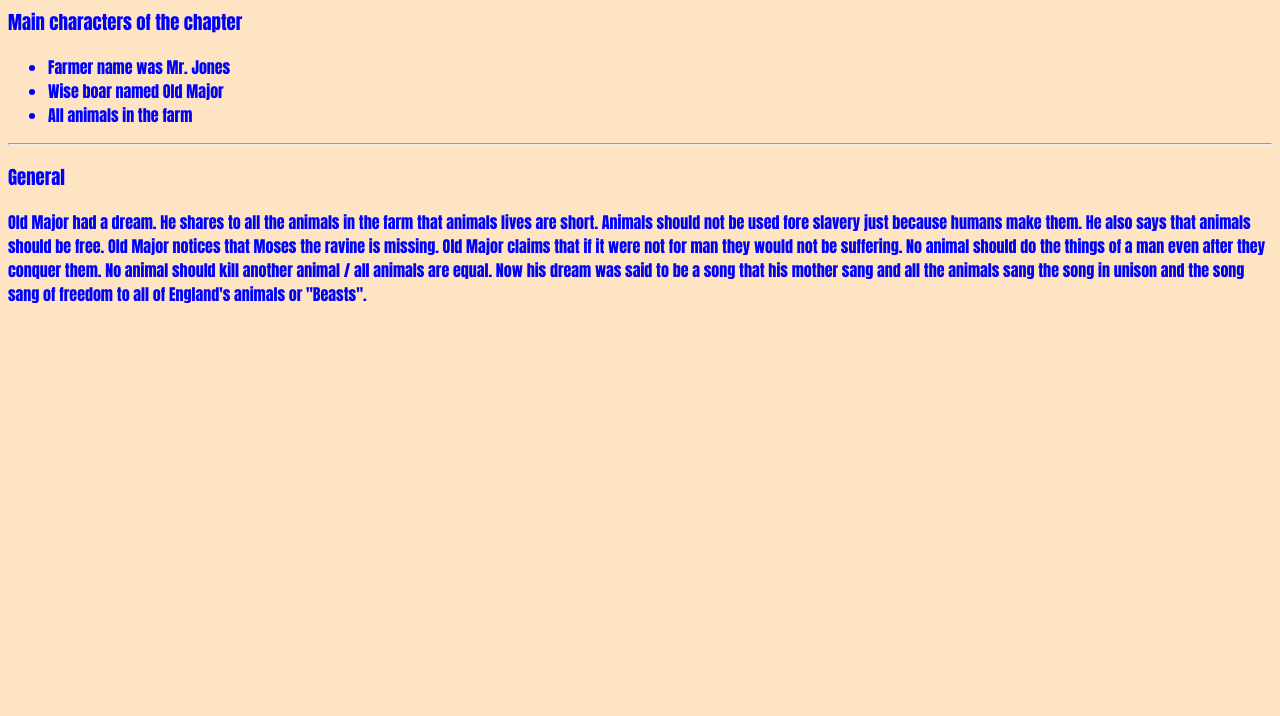
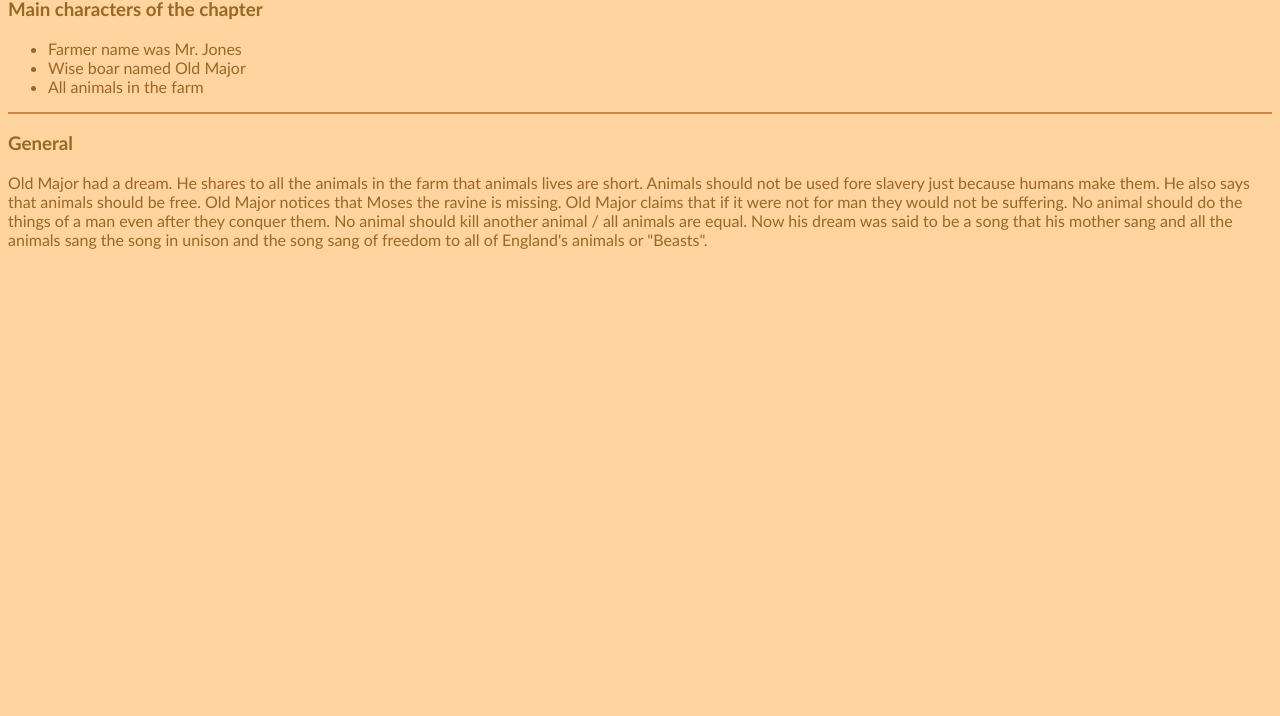
Before and after one commit to mena-matta2011/mena-matta2011.github.io, a plain HTML site: page book-summaries/animal-farm/chapter1.html in a window 1280 px wide. Shown: the part 84-800 px from the top of the page. Drawn offline with Linux system fonts and the light colour scheme.

Commit message:
added to CSS

```diff
--- a/book-summaries/animal-farm/chapter1.html
+++ b/book-summaries/animal-farm/chapter1.html
@@ -15,7 +15,7 @@
 <li>All animals in the farm</li>
 
  </ul>
- <hr>
+ <hr />
  <h3>General</h3>
  <p>Old Major had a dream. He shares to all the animals in the farm
     that animals lives are short. Animals should not
--- a/styles.css
+++ b/styles.css
@@ -1,5 +1,12 @@
 body {
-    font-family: Impact, Haettenschweiler, sans-serif;
-    background-color: bisque;
-    color: blue;
+    font-family: 'Gill Sans', 'Gill Sans MT', Calibri, 'Trebuchet MS', sans-serif;
+    background-color: rgb(255, 212, 159);
+    color: rgb(154, 103, 37);
 }
+
+
+hr {
+color: khaki;
+background-color: peru;
+height:2px;border-width:0;
+}
```
Also changed, not shown: index.html (+1 -1 lines).
